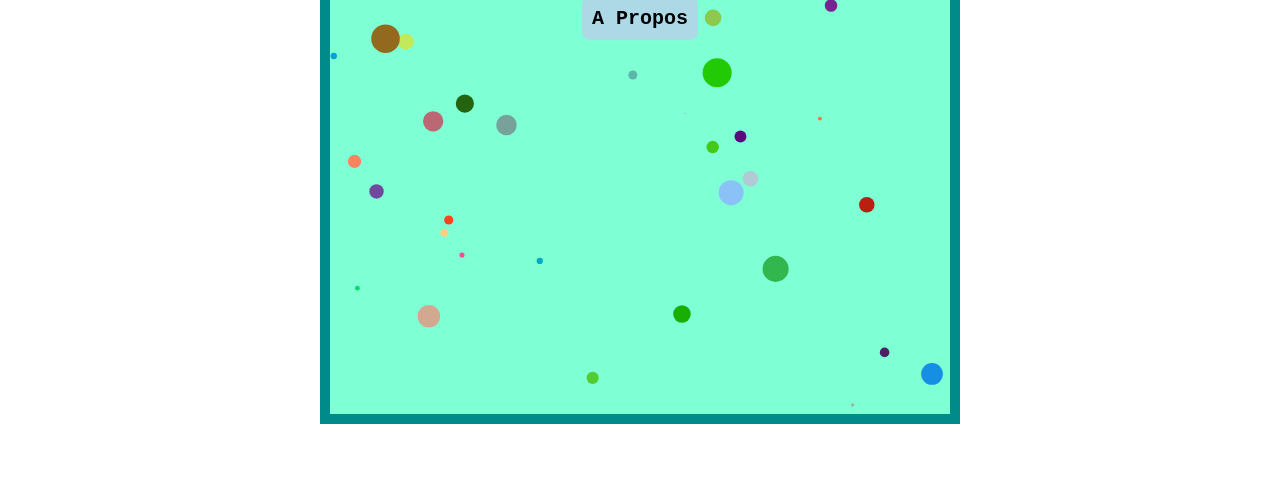
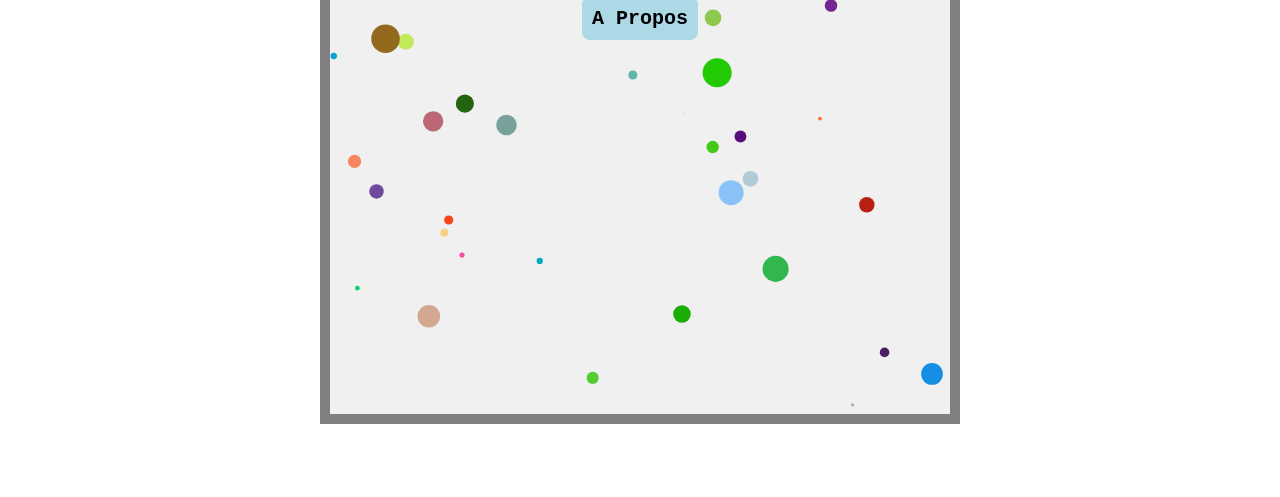
Before and after one commit to SuperKiment/Workshop-23-24, a plain HTML site: page index.html in a window 1280 px wide. Shown: the part 303-800 px from the top of the page. Drawn offline with Linux system fonts and the light colour scheme.

Commit message:
Titre et style

```diff
--- a/UI/UI.js
+++ b/UI/UI.js
@@ -10,7 +10,7 @@ export default class UI {
         this.ctx.clearRect(0, 0, this.canvas.width, this.canvas.height);
         this.ctx.beginPath();
         this.ctx.rect(10, 10, this.canvas.width - 20, this.canvas.height - 20);
-        this.ctx.fillStyle = "aquamarine";
+        this.ctx.fillStyle = "rgb(220, 220, 220)";
         this.ctx.fill();
         this.ctx.closePath();
 
--- a/index.html
+++ b/index.html
@@ -4,7 +4,7 @@
 <head>
     <meta charset="utf-8" />
     <link rel="stylesheet" href="style.css">
-
+    <title>Workshop 23-24</title>
 </head>
 
 <body>
--- a/main.js
+++ b/main.js
@@ -33,7 +33,7 @@ function draw() {
     ctxMiniJeu.clearRect(0, 0, canvasMiniJeu.width, canvasMiniJeu.height);
     ctxMiniJeu.beginPath();
     ctxMiniJeu.rect(10, 10, canvasMiniJeu.width - 20, canvasMiniJeu.height - 20);
-    ctxMiniJeu.fillStyle = "aquamarine";
+    ctxMiniJeu.fillStyle = "rgb(240, 240, 240)";
     ctxMiniJeu.fill();
     ctxMiniJeu.closePath();
 
--- a/style.css
+++ b/style.css
@@ -16,7 +16,7 @@ body {
 }
 
 canvas {
-    background: darkcyan;
+    background: gray;
     display: block;
     margin: auto;
 }
```
